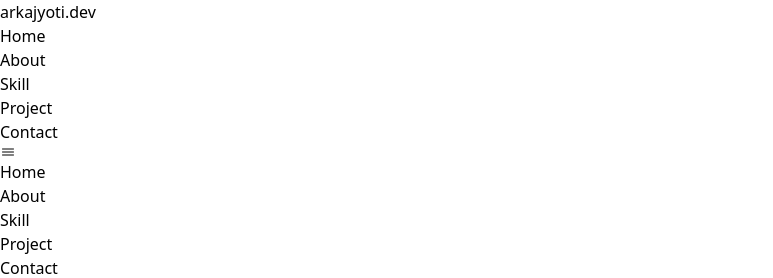
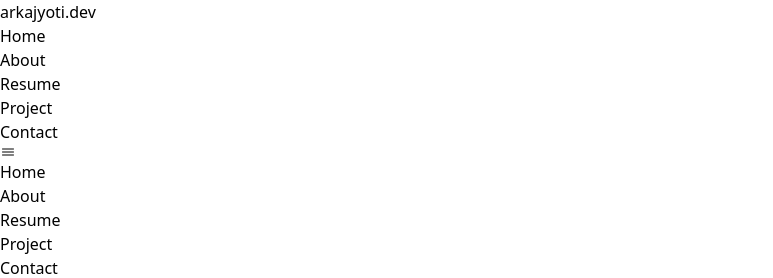
Before and after one commit to Arkajyoti333/Profolio_arka.dev, a React (Vite) app: page / in a window 1280 px wide. Shown: the top 278 px of the page, without its empty margins (0-773 px from the left). Built offline with nearby package versions, Linux system fonts and the light colour scheme.

Commit message:
upadate app main and navbar .jsx page

```diff
--- a/src/App.jsx
+++ b/src/App.jsx
@@ -2,7 +2,7 @@ import About from './components/About/About.jsx'
 import NavBar from './components/NavBar/NavBar.jsx'
 import Home from './pages/Home/Home.jsx'
 import Project from './pages/Project/Project.jsx'
-import Resume from './pages/Resume/Skill.jsx'
+import Resume from './pages/Resume/Resume.jsx'
 import ContactUs from './pages/Contact/ContactUs.jsx'
 import Footer from './components/Footer/Footer.jsx'
 
--- a/src/components/NavBar/NavBar.jsx
+++ b/src/components/NavBar/NavBar.jsx
@@ -12,7 +12,7 @@ const NavBar = () => {
 
   return (
     <>
-      <div className="flex flex-wrap bg-transparent  mx-3 p-1 w-auto h-auto border-b-2 rounded-md border-gray-300  text-gray-700 shadow-md  z-10 fixed top-0 left-0 right-0 bg-white md:bg-transparent">
+      <div className="flex flex-wrap   mx-3 p-1 w-auto h-auto border-b-2 rounded-md border-gray-300  text-gray-700 shadow-md  z-10 fixed top-0 left-0 right-0 bg-white md:bg-transparent bg-opacity-70  backdrop-blur-md">
         <nav className=" flex flex-wrap justify-between flex-row w-full   mx-5 my-1 p-1 text-lg  ">
           {/* logo  */}
           <Link
@@ -49,14 +49,14 @@ const NavBar = () => {
             </li>
             <li className="cursor-pointer mx-1 hover:text-cyan-500">
               <Link
-                to="/skill"
+                to="/resume"
                 spy={true}
                 smooth={true}
                 offset={-100}
                 duration={500}
                 activeClass="active"
               >
-                Skill
+                Resume
               </Link>
             </li>
             <li className="cursor-pointer mx-1 hover:text-yellow-500">
@@ -135,7 +135,7 @@ const NavBar = () => {
             </li>
             <li className="cursor-pointer mx-1 hover:text-cyan-500">
               <Link
-                to="/skill"
+                to="/resume"
                 spy={true}
                 smooth={true}
                 offset={-100}
@@ -143,7 +143,7 @@ const NavBar = () => {
                 activeClass="active"
                 onClick={handleToggle}
               >
-                Skill
+                Resume
               </Link>
             </li>
             <li className="cursor-pointer mx-1 hover:text-yellow-500">
--- a/src/main.jsx
+++ b/src/main.jsx
@@ -8,7 +8,6 @@ import './index.css'
 
 createRoot(document.getElementById('root')).render(
   <StrictMode>
-
     <App/>
   </StrictMode>,
 )
```
